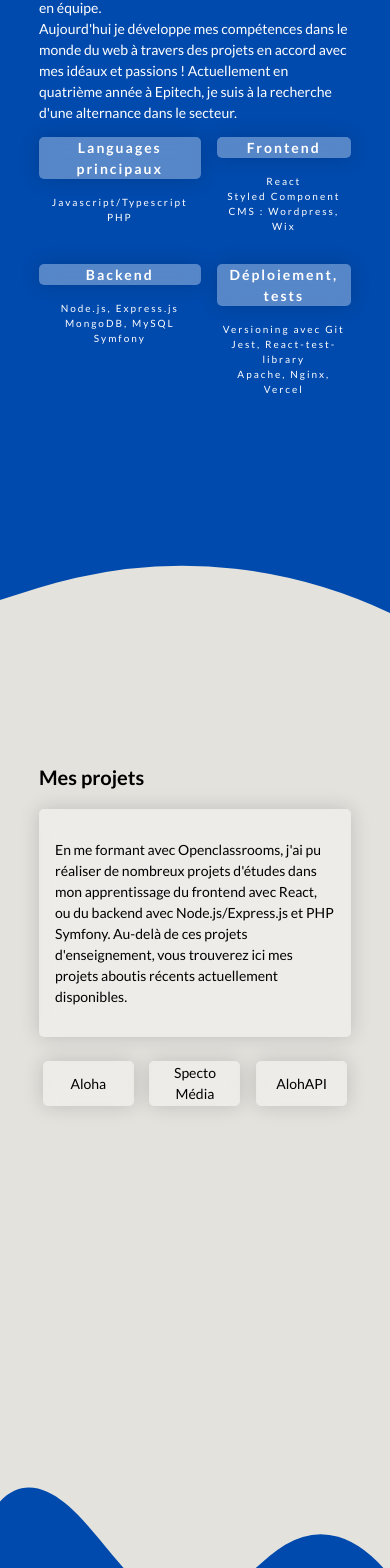
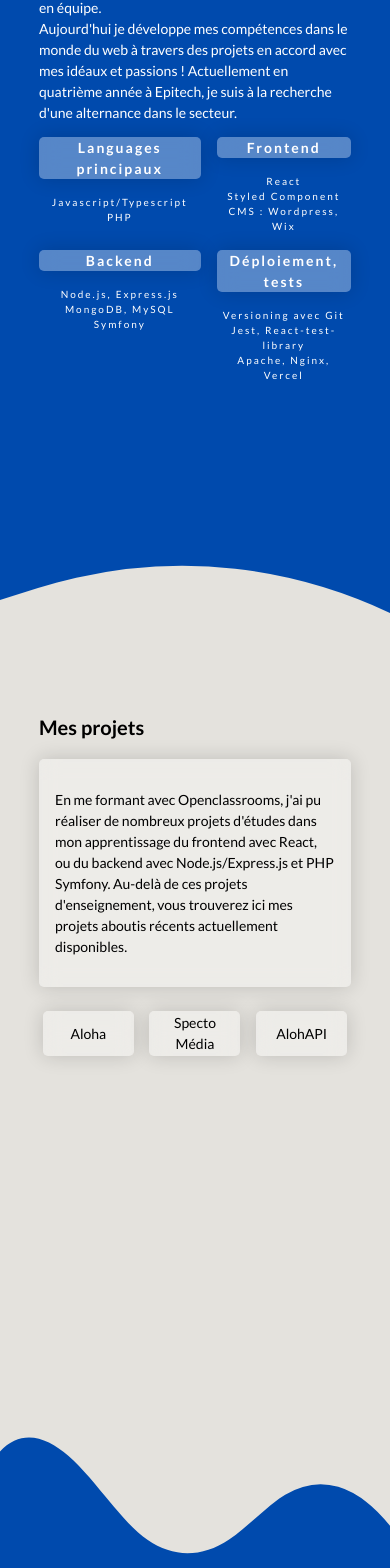
Before and after one commit to Clv86/portfolio, a React (Vite) app: page / in a window 390 px wide. Shown: the part 1039-2607 px from the top of the page. Built offline with nearby package versions, Linux system fonts and the light colour scheme; a web font is replaced by a local one.

Commit message:
Padding and margin adjusted

```diff
--- a/src/style/about.css
+++ b/src/style/about.css
@@ -20,6 +20,12 @@
   }
   .card ul {
     margin-bottom: 0;
+  }
+  .card h3 {
+    margin-top: 0;
+  }
+  .aboutGrid {
+    margin-top: 14px;
   }
 }
 .aboutGrid {
--- a/src/style/projects.css
+++ b/src/style/projects.css
@@ -21,6 +21,11 @@
 @media (max-width: 1219px) {
   .projects {
     padding: 100px 10vw;
+  }
+}
+@media (max-width: 670px) {
+  .projects {
+    padding: 50px 10vw 100px 10vw;
   }
 }
 @media (max-width: 1009px) {
```
